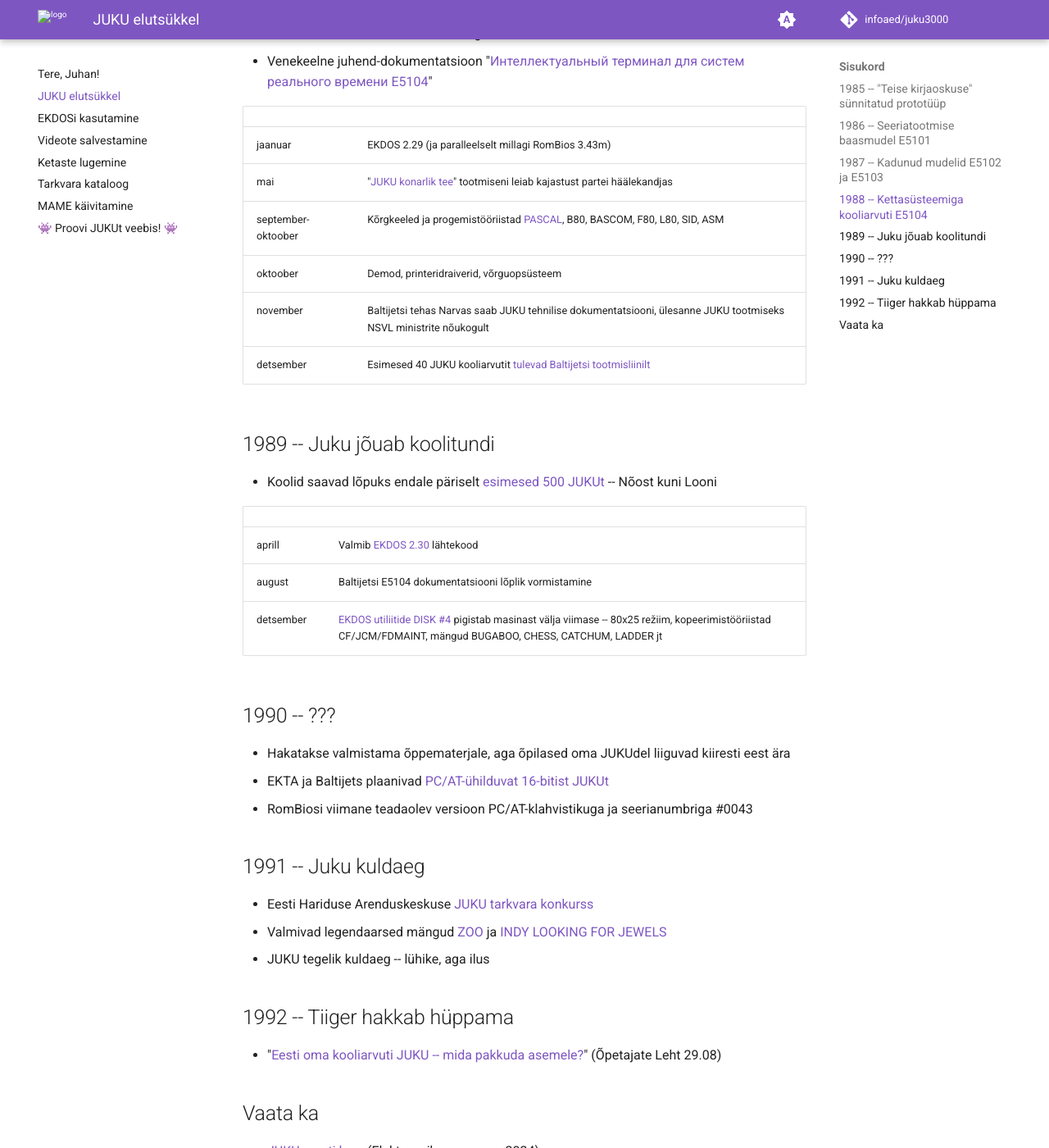
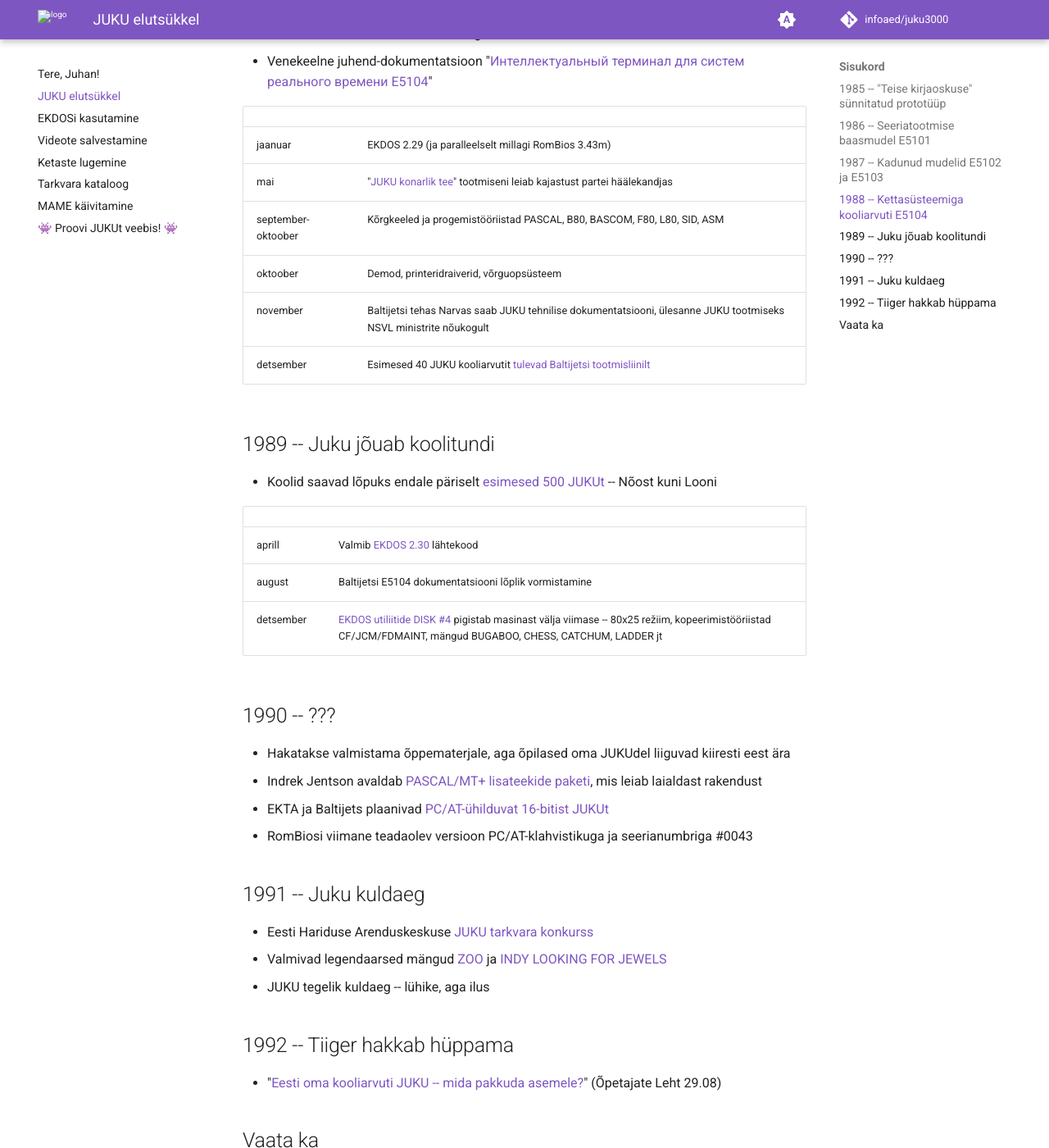
Before and after one commit to infoaed/juku3000, an MkDocs documentation site: the page built from docs/ajajoon.md, in a window 1280 px wide and 1400 px high, scrolled down 2097 px. Shown: the whole window at 82% size. Built offline with MkDocs 1.6.1 and Material for MkDocs 9.7.7, drawn with Linux system fonts in a browser that asks for light colours; comment, search, counter and statistics services are not loaded; some of the changed lines change nothing that is shown.

Commit message:
Lingid ja vormistus

```diff
--- a/docs/ajajoon.md
+++ b/docs/ajajoon.md
@@ -42,14 +42,14 @@
 märts     | Lindisüsteemiga JUKU [venekeelsed joonised](https://elektroonikafoorum.com/thread-690-post-4164.html#pid4164)
 aprill    | Noorte Hääle artikliseeria "[JUKU, see koolisõbralik arvuti](https://arti.ee/juku/Noorte_H%C3%A4%C3%A4l_1987-04/)"
 september | Avaldamiseks valmis FORMAT, DOSGEN, PIP, SED, GTR, JBASIC, MTPLUS
-september | "[Mikroarvuti JUKU kasutamisjuhend](https://arti.ee/juku/Mikroarvuti%20Juku%20E5101%20kasutamisjuhend%201988%20%28168lk%2C%20eesti%20k%29.pdf)" läheb lõpuks trükki
+september | "[Mikroarvuti JUKU kasutamisjuhend](https://elektroonikamuuseum.ee/failid/juku/kirjandus/Mikroarvuti_JUKU_kasutamisjuhend_1988.pdf)" läheb lõpuks trükki
 okoober   | Diagnostikatööriistad MTEST, MTEST2, CPU, TERM, QRUN, QDISK, TTEST
 november  | Juku ametlik mäng SNAKE (samal aastal ka XONIX)
 detsember | RomBios 3.4
 
 ## 1988 -- Kettasüsteemiga kooliarvuti E5104
 
-* Saab lõpliku kuju enamik [kettaopsüsteemiga JUKU](https://github.com/infoaed/juku3000/blob/master/docs/juku-k%C3%A4sud.md) tarkvarast
+* Saab lõpliku kuju enamik [kettaopsüsteemiga JUKU](juku-k%C3%A4sud.md) tarkvarast
 * Valmivad 40 esimest 1986. aasta alguseks lubatud kooliarvutit JUKU
 * Venekeelne juhend-dokumentatsioon "[Интеллектуальный терминал для систем реального времени E5104](https://arti.ee/juku/JUKU%20E5104%20Kasutusjuhend%203%20osa%20%28286lk%2C%20vene%20k%29.pdf)"
 
@@ -57,7 +57,7 @@
 |-|-|
 jaanuar            | EKDOS 2.29 (ja paralleelselt millagi RomBios 3.43m)
 mai                | "[JUKU konarlik tee](https://www.etera.ee/zoom/29230/view?page=82&p=separate&tool=info&view=0,0,2373,3411)" tootmiseni leiab kajastust partei häälekandjas
-september-oktoober | Kõrgkeeled ja progemistööriistad [PASCAL](pascal/lisateek.md), B80, BASCOM, F80, L80, SID, ASM
+september-oktoober | Kõrgkeeled ja progemistööriistad PASCAL, B80, BASCOM, F80, L80, SID, ASM
 oktoober           | Demod, printeridraiverid, võrguopsüsteem
 november           | Baltijetsi tehas Narvas saab JUKU tehnilise dokumentatsiooni, ülesanne JUKU tootmiseks NSVL ministrite nõukogult
 detsember          | Esimesed 40 JUKU kooliarvutit [tulevad Baltijetsi tootmisliinilt](https://dea.digar.ee/?a=d&d=rahvahaal19891111.2.17&srpos=8&e=-------et-25--1--txt-txIN-------------)
@@ -68,13 +68,14 @@
 
 |||
 |-|-|
-aprill    | Valmib [EKDOS 2.30](https://github.com/infoaed/juku3000/blob/master/src/EKDOS30.ASM) lähtekood
+aprill    | Valmib [EKDOS 2.30](/src/EKDOS30.ASM) lähtekood
 august    | Baltijetsi E5104 dokumentatsiooni lõplik vormistamine
 detsember | [EKDOS utiliitide DISK #4](ekdos230.md) pigistab masinast välja viimase -- 80x25 režiim, kopeerimistööriistad CF/JCM/FDMAINT, mängud BUGABOO, CHESS, CATCHUM, LADDER jt
 
 ## 1990 -- ???
 
 * Hakatakse valmistama õppematerjale, aga õpilased oma JUKUdel liiguvad kiiresti eest ära
+* Indrek Jentson avaldab [PASCAL/MT+ lisateekide paketi](pascal/lisateek.md), mis leiab laialdast rakendust
 * EKTA ja Baltijets plaanivad [PC/AT-ühilduvat 16-bitist JUKUt](https://www.etera.ee/zoom/22779/view?page=36&p=separate&tool=info&view=0,0,1962,2759)
 * RomBiosi viimane teadaolev versioon PC/AT-klahvistikuga ja seerianumbriga #0043
 
```
